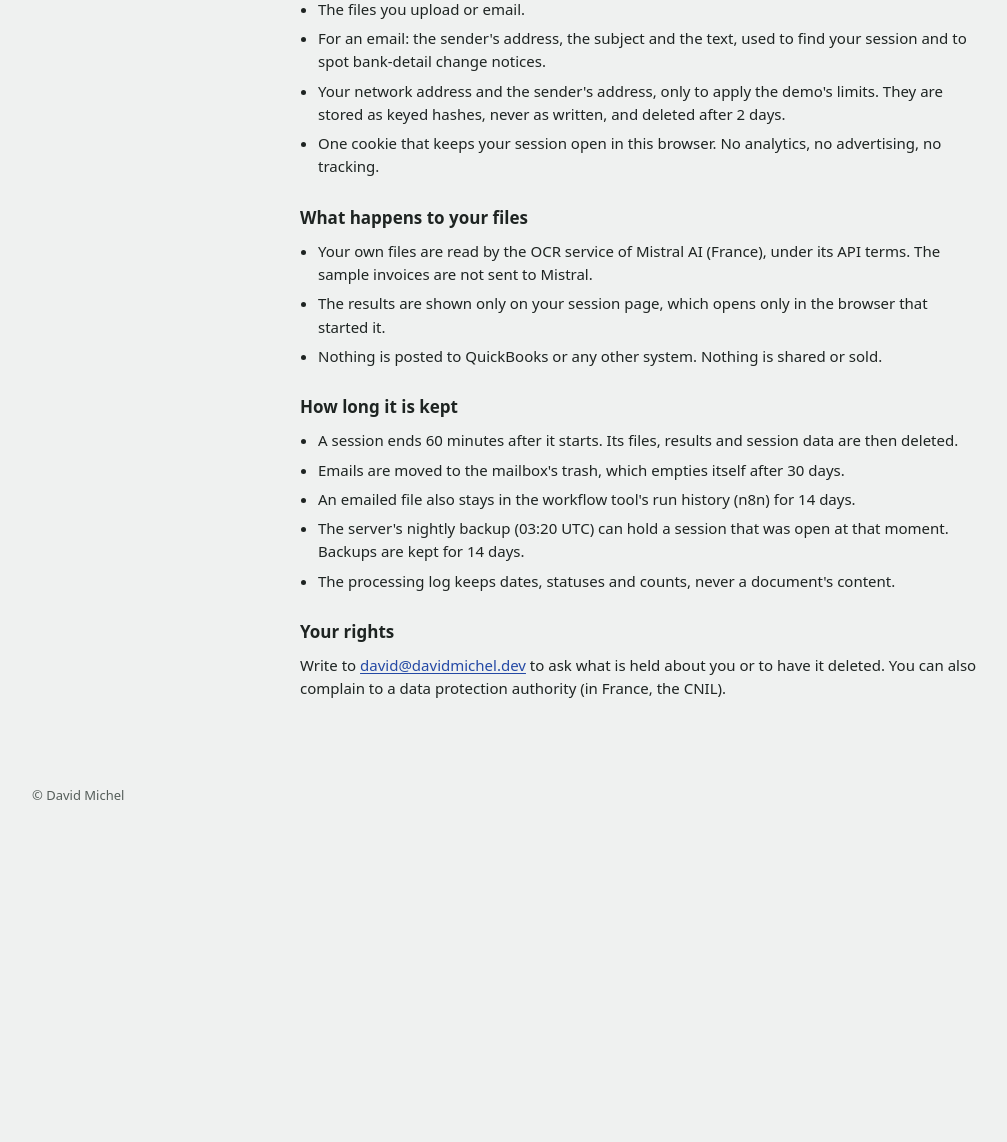
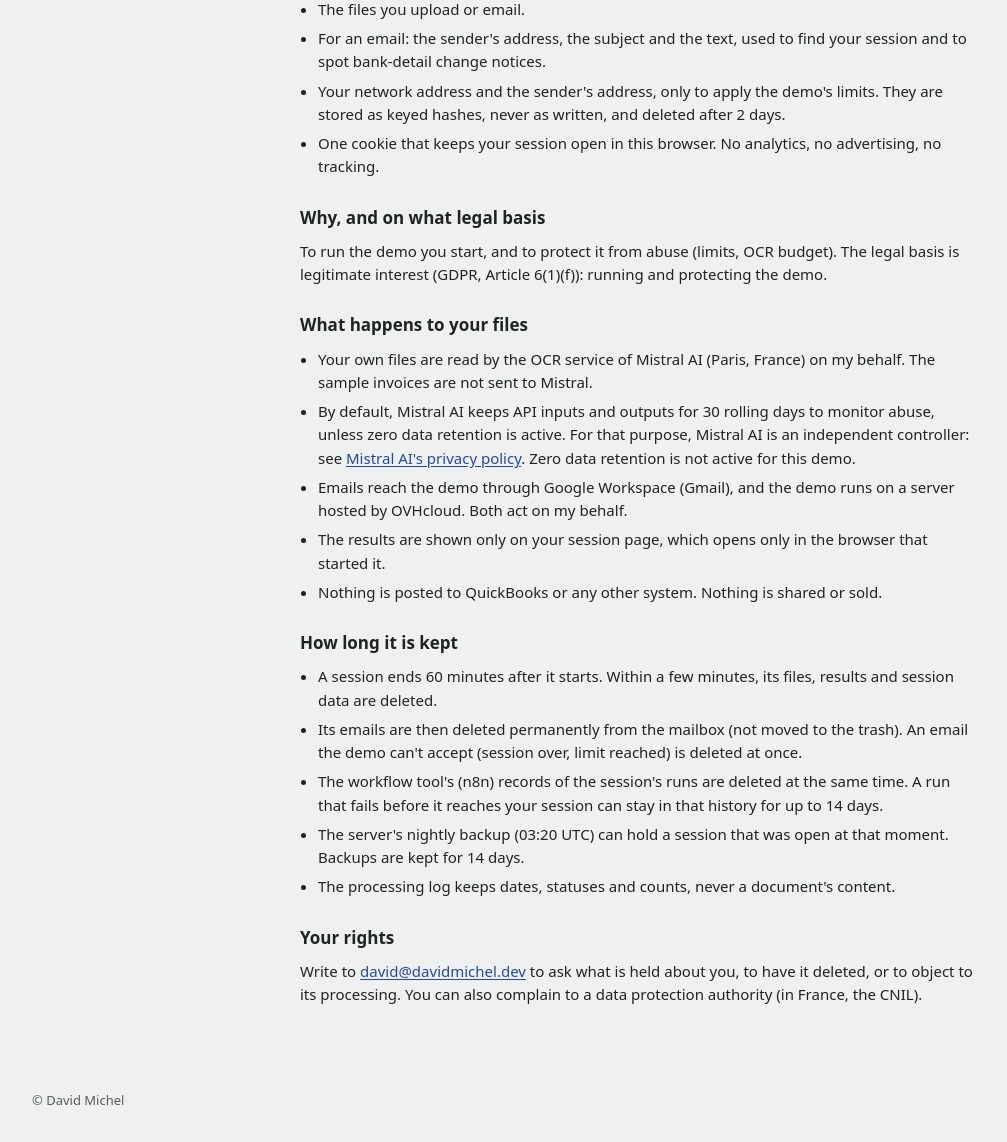
Before and after one commit to dmichel-dev/ap-automation, a Python web app: template services/core/app/web/templates/demo_privacy.html in a window 1280 px wide. Shown: the part 337-1479 px from the top of the page, without its empty margins (0-1007 px from the left). Before the commit the page ends 1137 px from the top, so only its background shows below. Run offline with Jinja, Linux system fonts and the light colour scheme; the template is opened without the code that fills it, so the values that code supplies are empty.

Commit message:
docs(demo): privacy notice with legal basis, Mistral retention and deletions
The notice states the legal basis (legitimate interest: running and
protecting the demo), Mistral AI's 30-day abuse-monitoring retention as an
independent controller (zero data retention not active), the providers that
handle data on the demo's behalf (Google Workspace, OVHcloud), and the
retention the demo now applies: emails deleted permanently when the session
ends (refused ones at once), the session's n8n run records deleted with it.

Co-Authored-By: Claude Opus 5.5 <noreply@anthropic.com>

```diff
--- a/services/core/app/web/templates/demo_privacy.html
+++ b/services/core/app/web/templates/demo_privacy.html
@@ -20,9 +20,16 @@
 </section>
 
 <section class="demo-section">
+  <h2>Why, and on what legal basis</h2>
+  <p>To run the demo you start, and to protect it from abuse (limits, OCR budget). The legal basis is legitimate interest (GDPR, Article 6(1)(f)): running and protecting the demo.</p>
+</section>
+
+<section class="demo-section">
   <h2>What happens to your files</h2>
   <ul>
-    <li>Your own files are read by the OCR service of Mistral AI (France), under its API terms. The sample invoices are not sent to Mistral.</li>
+    <li>Your own files are read by the OCR service of Mistral AI (Paris, France) on my behalf. The sample invoices are not sent to Mistral.</li>
+    <li>By default, Mistral AI keeps API inputs and outputs for 30 rolling days to monitor abuse, unless zero data retention is active. For that purpose, Mistral AI is an independent controller: see <a href="https://legal.mistral.ai/terms/privacy-policy">Mistral AI's privacy policy</a>. Zero data retention is not active for this demo.</li>
+    <li>Emails reach the demo through Google Workspace (Gmail), and the demo runs on a server hosted by OVHcloud. Both act on my behalf.</li>
     <li>The results are shown only on your session page, which opens only in the browser that started it.</li>
     <li>Nothing is posted to QuickBooks or any other system. Nothing is shared or sold.</li>
   </ul>
@@ -31,9 +38,9 @@
 <section class="demo-section">
   <h2>How long it is kept</h2>
   <ul>
-    <li>A session ends 60 minutes after it starts. Its files, results and session data are then deleted.</li>
-    <li>Emails are moved to the mailbox's trash, which empties itself after 30 days.</li>
-    <li>An emailed file also stays in the workflow tool's run history (n8n) for 14 days.</li>
+    <li>A session ends 60 minutes after it starts. Within a few minutes, its files, results and session data are deleted.</li>
+    <li>Its emails are then deleted permanently from the mailbox (not moved to the trash). An email the demo can't accept (session over, limit reached) is deleted at once.</li>
+    <li>The workflow tool's (n8n) records of the session's runs are deleted at the same time. A run that fails before it reaches your session can stay in that history for up to 14 days.</li>
     <li>The server's nightly backup (03:20 UTC) can hold a session that was open at that moment. Backups are kept for 14 days.</li>
     <li>The processing log keeps dates, statuses and counts, never a document's content.</li>
   </ul>
@@ -41,7 +48,7 @@
 
 <section class="demo-section">
   <h2>Your rights</h2>
-  <p>Write to <a href="mailto:david@davidmichel.dev">david@davidmichel.dev</a> to ask what is held about you or to have it deleted. You can also complain to a data protection authority (in France, the CNIL).</p>
+  <p>Write to <a href="mailto:david@davidmichel.dev">david@davidmichel.dev</a> to ask what is held about you, to have it deleted, or to object to its processing. You can also complain to a data protection authority (in France, the CNIL).</p>
 </section>
 </div>
 {% endblock %}
```
